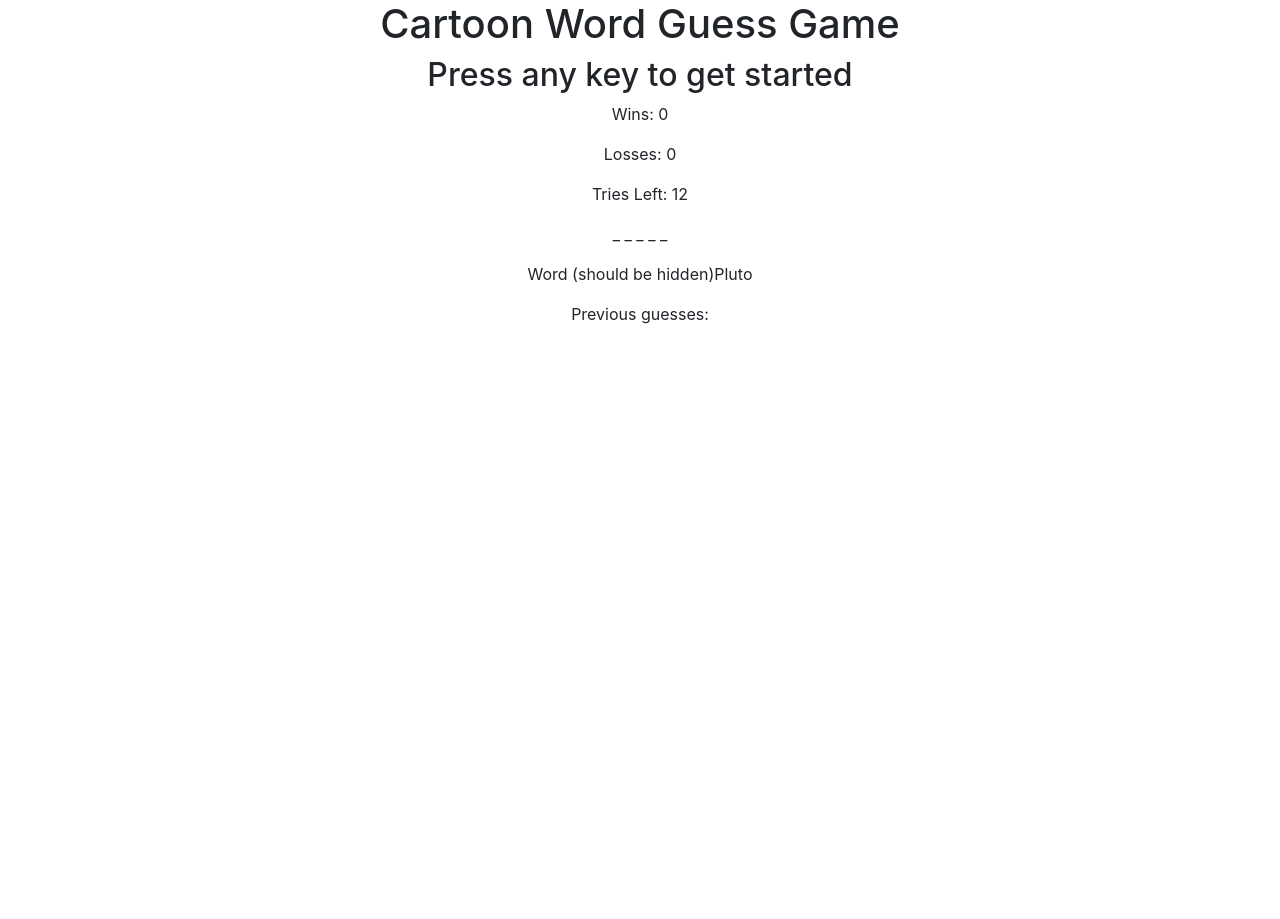
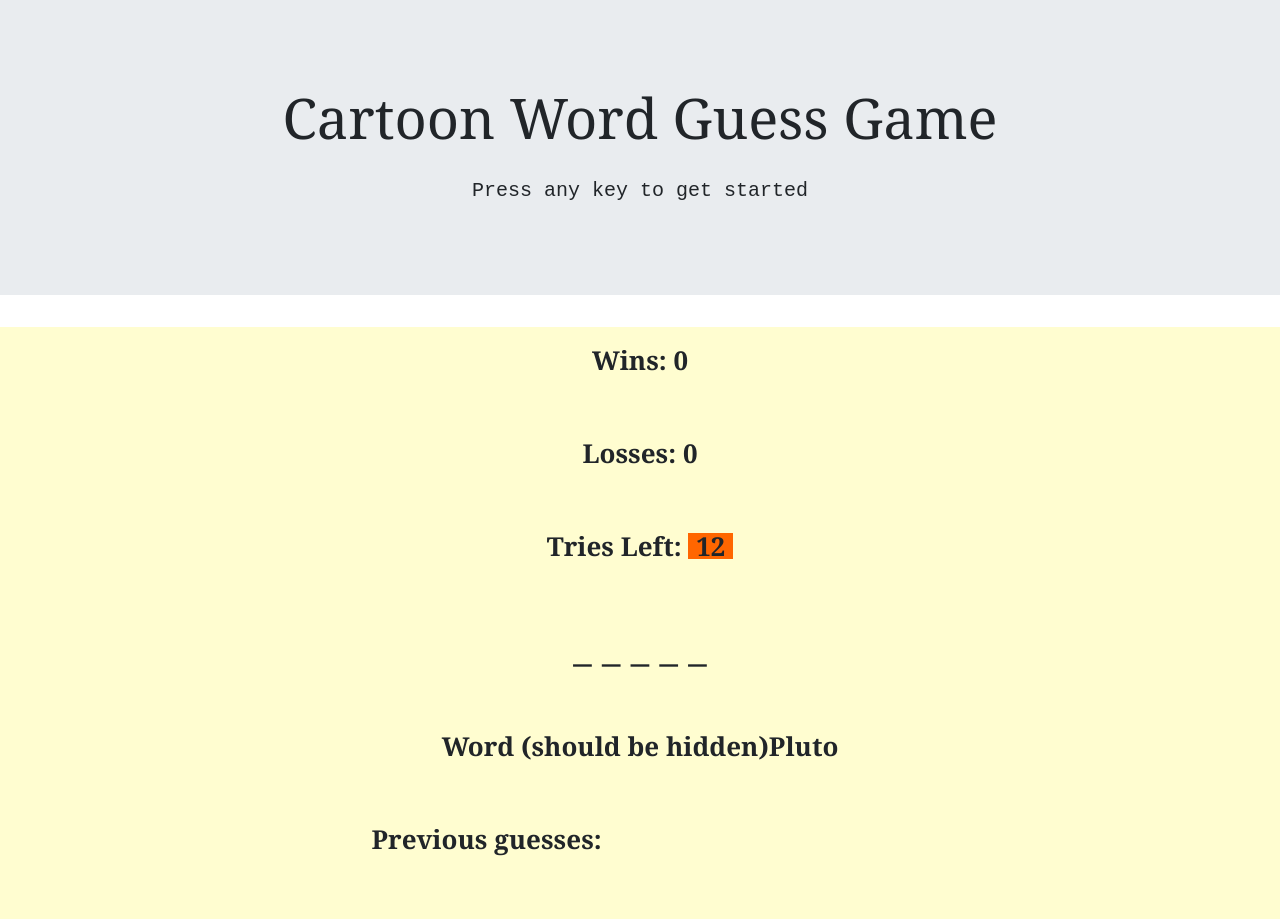
Before and after one commit to Heidijvr/Word-Guess-Game, a plain HTML site: page index.html in a window 1280 px wide. Before the commit the page ends 800 px from the top, so only its background shows below. Drawn offline with nearby package versions, Linux system fonts and the light colour scheme.

Commit message:
Some CSS added

```diff
--- a/assets/css/style.css
+++ b/assets/css/style.css
@@ -1,27 +1,52 @@
 h1 {
+    font-size: 50px;
+    font-weight: bold;
+    font-family: "Georgia", "Times New Roman", "Times";
+    padding-top: 20px;
+}
+
+h2 {
+    font-size: 26px;
+    font-weight: bold;
+    font-family: "Courier New", "Courier", "Monospace";
+    padding-top: 30px;
+    padding-bottom: 30px;
+}
+
+.container {
     text-align: center;
+    padding: -20px;
+}
+
+p {
     font-size: 26px;
     font-weight: bold;
     font-family: "Georgia", "Times New Roman", "Times";
+    padding-bottom: 67px;
 }
 
-h2 {
-    text-align: center;
-    font-size: 26;
-    font-weight: bold;
-    font-family: "Georgia", "Times New Roman", "Times";
+#letterOptions {
+    font-size: 40px;
 }
 
-p {
-    text-align: center;
-    font-size: 26;
-    font-weight: bold;
-    font-family: "Georgia", "Times New Roman", "Times";
+.text-center {
+    background-color: #fffdd0;
+    border-width: 3px;
 }
 
-h3 {
-    text-align: center;
-    font-size: 26;
+.Wins {
+    font-size: 26px;
     font-weight: bold;
-    font-family: "Georgia", "Times New Roman", "Times";
 }
+
+#lettersGuessed {
+    display:inline-block;
+    width:300px;
+    background-color: rgb(255, 102, 0);
+}
+
+#tries {
+  display:inline-block;
+  width:45px;
+  background-color:rgb(255, 102, 0);
+}
--- a/assets/javascript/game.js
+++ b/assets/javascript/game.js
@@ -1,8 +1,9 @@
 var lettersArray = [];
-var allWords = ["Pluto", "Eeyore", "Spiderman", "Scrooge", "Homer", "Dopey", "Superman", "Stitch", "Animaniacs", "Popeye", "PorkyPig", "Cinderella", "Bart", "Goofy", "SpeedyGonzales"];
+var allWords = ["Pluto", "Eeyore", "Spiderman", "Scrooge", "Homer", "Dopey", "Superman", "Stitch", "Animaniacs", "Popeye", "Pikachu", "Cinderella", "Bart", "Goofy", "Joker"];
 var currentWord = "";
 var winCount = 0;
 var lossCount = 0;
+var correctGuesses;
 var triesLeft;
 var displayedLetters;
 // Choose a random element from the array
@@ -27,10 +28,11 @@ document.onkeyup = function(event) {
 
     var matchFound = false;
     for (var i = 0; i < currentWord.length; i++) {
-      if  (letter === currentWord.charAt(i).toLowerCase()) {
+      if (letter === currentWord.charAt(i).toLowerCase()) {
         matchFound = true;
         console.log("Yay!!")
         displayedLetters[i] = currentWord.charAt(i);
+        correctGuesses++;
       } else {
         console.log("Oh no!")
       }
@@ -40,10 +42,15 @@ document.onkeyup = function(event) {
       triesLeft--;
     }
 
-
     if (triesLeft === 0) {
       // player lost
       lossCount++;
+      resetGame();
+    }
+
+    if (correctGuesses === currentWord.length) {
+      //player won
+      winCount++;
       resetGame();
     }
   }
@@ -62,6 +69,7 @@ var resetGame = function() {
   currentWord = getRandomWord(allWords);
   displayedLetters = "_".repeat(currentWord.length).split("");
   lettersArray = [];
+  correctGuesses  = 0;
   displayState();
   console.log(currentWord);
 };
@@ -73,7 +81,3 @@ var displayState = function() {
   document.getElementById("wordToGuess").innerHTML = currentWord;
   document.getElementById("letterOptions").innerHTML = displayedLetters.join(" ");
 };
-
-var bangmaak = function(naam) {
-  console.log("Boo " + naam);
-};
--- a/assets/javascript/scratch.js
+++ b/assets/javascript/scratch.js
@@ -179,3 +179,7 @@ console.log('randomWord', randomWord);
    console.log(letter);
    lettersArray.push(letter);
    document.getElementById("lettersGuessed").innerHTML = lettersArray.join(" ");
+
+   <h1 class="red-text text-center">Cartoon Word Guess Game</h1>
+
+    <h2 class="red-text text-center">Press any key to get started</h2>
--- a/index.html
+++ b/index.html
@@ -3,10 +3,11 @@
 <head>
     <meta charset="UTF-8">
     <title>Cartoons Word Guess Game</title>
-    <link rel="stylesheet" href="assets/css/style.css">
-    <link rel="stylesheet" href="assets/css/reset.css">
+
 
     <link rel="stylesheet" href="https://maxcdn.bootstrapcdn.com/bootstrap/4.0.0/css/bootstrap.min.css">
+    <link rel="stylesheet" href="assets/css/reset.css">
+    <link rel="stylesheet" href="assets/css/style.css">
 
     <script src="https://cdnjs.cloudflare.com/ajax/libs/jquery/3.2.1/jquery.min.js"></script>
     <script type="text/javascript" src="assets/javascript/game.js"></script>
@@ -14,26 +15,32 @@
 </head>
 <body>
 
-    <h1 class="text-center">Cartoon Word Guess Game</h1>
 
-    <h2 class="text-center" id="gameState">Press any key to get started</h2>
+<div class="jumbotron jumbotron-fluid">
+    <div class="container">
+        <h1 class="display-4">Cartoon Word Guess Game</h1>
+        <h2 class="lead">Press any key to get started</h2>
+    </div>
+ </div>
+
+
 
 
     <h1 class="text-center" id="random-word"></h1>
 
     <div>
-        <p>Wins: <span id="wins"></span></p>
-        <p>Losses: <span id="losses"></span></p>
+        <p class="red-text text-center">Wins: <span id="wins"></span></p>
+        <p class="red-text text-center">Losses: <span id="losses"></span></p>
     </div>
 
     <div>
-        <p>Tries Left: <span id="tries"></span></p>
+        <p class="red-text text-center">Tries Left: <span id="tries"></span></p>
     </div>
 
-    <p> <span id="letterOptions"></span></p>
+    <p class="red-text text-center"> <span id="letterOptions"></span></p>
 
-    <p>Word (should be hidden)<span id="wordToGuess"></span></p>
-    <p>Previous guesses: <span id="lettersGuessed"></span></p>
+    <p class="red-text text-center">Word (should be hidden)<span id="wordToGuess"></span></p>
+    <p class="red-text text-center">Previous guesses: <span id="lettersGuessed"></span></p>
 
 
 </body>
```
